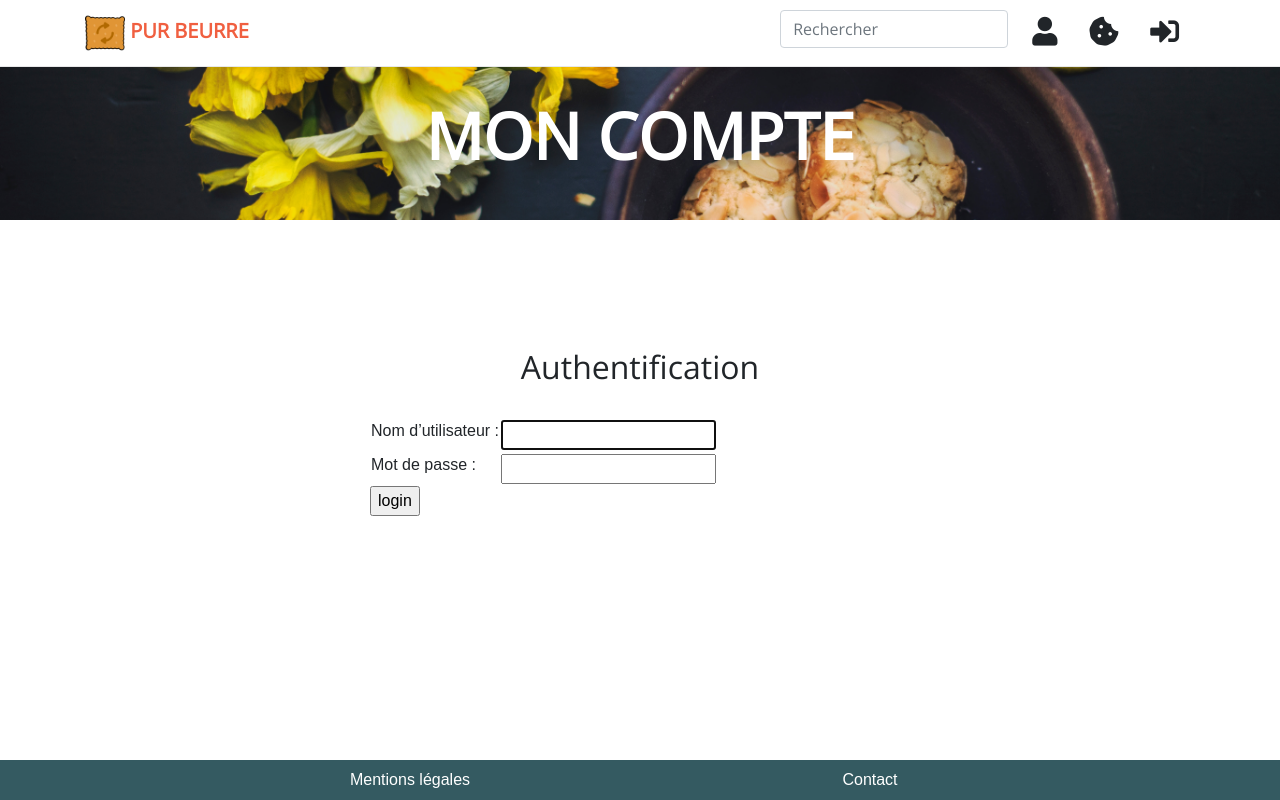
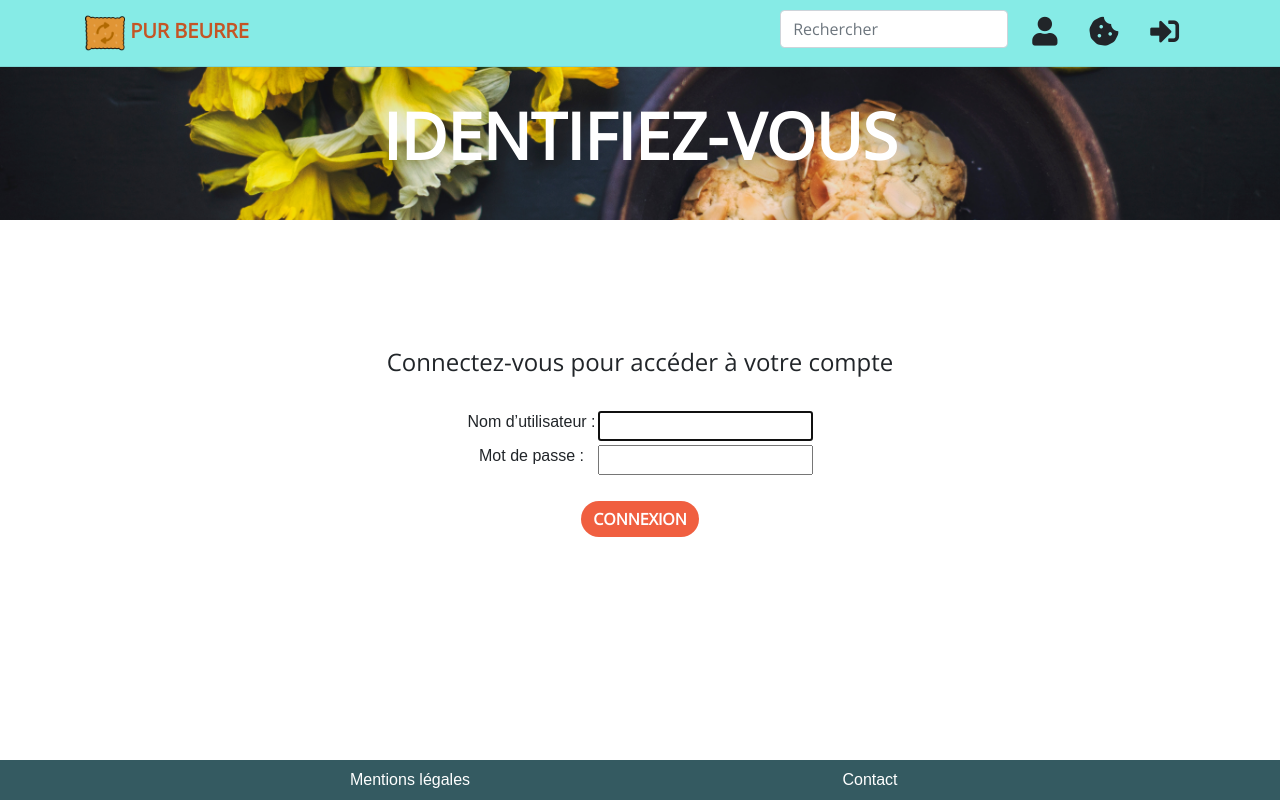
Before and after one commit to Nels885/pur_beurre, a Django app: page /app/login/ in a window 1280 px wide. Run offline with Django 3.2, Linux system fonts and the light colour scheme; some libraries are stand-ins or nearby versions; some web fonts are replaced.

Commit message:
Edit css customs and add login button in account.html

```diff
--- a/app/static/app/css/custom.css
+++ b/app/static/app/css/custom.css
@@ -36,6 +36,9 @@ h6 {
     font-family: "Open Sans", sans-serif;
 }
 
+table {
+    margin: 0 auto;
+}
 .bg-primary {
     background-color: var(--chocolat) !important;
 }
@@ -62,15 +65,15 @@ section#contact {
 @media (min-width: 992px) {
     #mainNav {
         border-bottom: 1px solid rgba(33, 37, 41, .1);
-        background-color: #fff;
+        background-color: var(--candy);
     }
 
     #mainNav .navbar-brand {
-        color: #F05F40;
+        color: var(--chocolat);
     }
 
     #mainNav .navbar-brand:focus, #mainNav .navbar-brand:hover {
-        color: #f05f40;
+        color: var(--chocolat);
     }
 
     #mainNav .navbar-nav > li.nav-item > a.nav-link {
@@ -84,20 +87,20 @@ section#contact {
 
     #mainNav .navbar-nav > li.nav-item > a.nav-link:hover,
     #mainNav .navbar-nav > li.nav-item > a.nav-link:focus:hover {
-        color: #F05F40;
+        color: var(--chocolat);
     }
 
     #mainNav.navbar-shrink {
         border-bottom: 1px solid rgba(33, 37, 41, 0.1);
-        background-color: #fff;
+        background-color: var(--candy);
     }
 
     #mainNav.navbar-shrink .navbar-brand {
-        color: #F05F40;
+        color: var(--chocolat);
     }
 
     #mainNav.navbar-shrink .navbar-brand:focus, #mainNav.navbar-shrink .navbar-brand:hover {
-        color: #f05f40;
+        color: var(--chocolat);
     }
 
     #mainNav.navbar-shrink .navbar-nav > li.nav-item > a.nav-link,
@@ -107,6 +110,6 @@ section#contact {
 
     #mainNav.navbar-shrink .navbar-nav > li.nav-item > a.nav-link:hover,
     #mainNav.navbar-shrink .navbar-nav > li.nav-item > a.nav-link:focus:hover {
-        color: #F05F40;
+        color: var(--chocolat);
     }
 }
--- a/app/templates/app/account.html
+++ b/app/templates/app/account.html
@@ -28,7 +28,11 @@
                         <li><strong>Email :</strong> {{ user.email }}</li>
                     </ul>
                 {% else %}
-                    <h2 class="text-center">Vous n'êtes pas connectés</h2>
+                    <div class="text-center">
+                        <h2>Vous n'êtes pas connectés</h2>
+                        <br>
+                        <a class="btn btn-primary mb-2" href="{% url 'app:login' %}">Identifiez-vous</a>
+                    </div>
                 {% endif %}
                 </div>
             </div>
--- a/app/templates/app/login.html
+++ b/app/templates/app/login.html
@@ -7,7 +7,7 @@
             <div class="row">
                 <div class="col-lg-10 mx-auto">
                     <h1 class="text-uppercase">
-                        <strong>Mon compte</strong>
+                        <strong>Identifiez-vous</strong>
                     </h1>
                 </div>
             </div>
@@ -17,40 +17,9 @@
     <section id="login">
         <div class="container">
             <div class="row">
-                <div class="col-lg-6 mx-auto">
-                    <h2 class="text-center">Authentification</h2>
-                    <br>
-                    {% if form.errors %}
-                        <p>Votre nom d'utilisateur et votre mot de passe ne correspondent pas. Veuillez réessayer.</p>
-                    {% endif %}
 
-                    {% if next %}
-                        {% if user.is_authenticated %}
-                            <p>Votre compte n'a pas accès à cette page. Pour continuer, connectez-vous avec un compte
-                                ayant
-                                accès.</p>
-                        {% else %}
-                            <p>Veuillez vous connecter pour voir cette page.</p>
-                        {% endif %}
-                    {% endif %}
+                    {% include 'app/login_form.html' with login_title="Connectez-vous pour accéder à votre compte" %}
 
-                    <form method="post" action="{% url 'app:login' %}">
-                        {% csrf_token %}
-                        <table>
-                            <tr>
-                                <td>{{ form.username.label_tag }}</td>
-                                <td>{{ form.username }}</td>
-                            </tr>
-                            <tr>
-                                <td>{{ form.password.label_tag }}</td>
-                                <td>{{ form.password }}</td>
-                            </tr>
-                        </table>
-
-                        <input type="submit" value="login">
-                        <input type="hidden" name="next" value="{{ next }}">
-                    </form>
-                </div>
             </div>
         </div>
     </section>
--- /dev/null
+++ b/app/templates/app/login_form.html
@@ -0,0 +1,34 @@
+<div class="col-lg-6 mx-auto text-center">
+    <h4>{{ login_title }}</h4>
+    <br>
+    {% if form.errors %}
+        <p>Votre nom d'utilisateur et votre mot de passe ne correspondent pas. Veuillez réessayer.</p>
+    {% endif %}
+
+    {% if next %}
+        {% if user.is_authenticated %}
+            <p>Votre compte n'a pas accès à cette page. Pour continuer, connectez-vous avec un compte
+                ayant
+                accès.</p>
+        {% else %}
+            <p>Veuillez vous connecter pour voir cette page.</p>
+        {% endif %}
+    {% endif %}
+
+    <form method="post" action="{% url 'app:login' %}">
+        {% csrf_token %}
+        <table>
+            <tr>
+                <td>{{ form.username.label_tag }}</td>
+                <td>{{ form.username }}</td>
+            </tr>
+            <tr>
+                <td>{{ form.password.label_tag }}</td>
+                <td>{{ form.password }}</td>
+            </tr>
+        </table>
+        <br>
+        <input class="btn btn-primary mb-2" type="submit" value="Connexion">
+        <input type="hidden" name="next" value="{{ next }}">
+    </form>
+</div>
```
